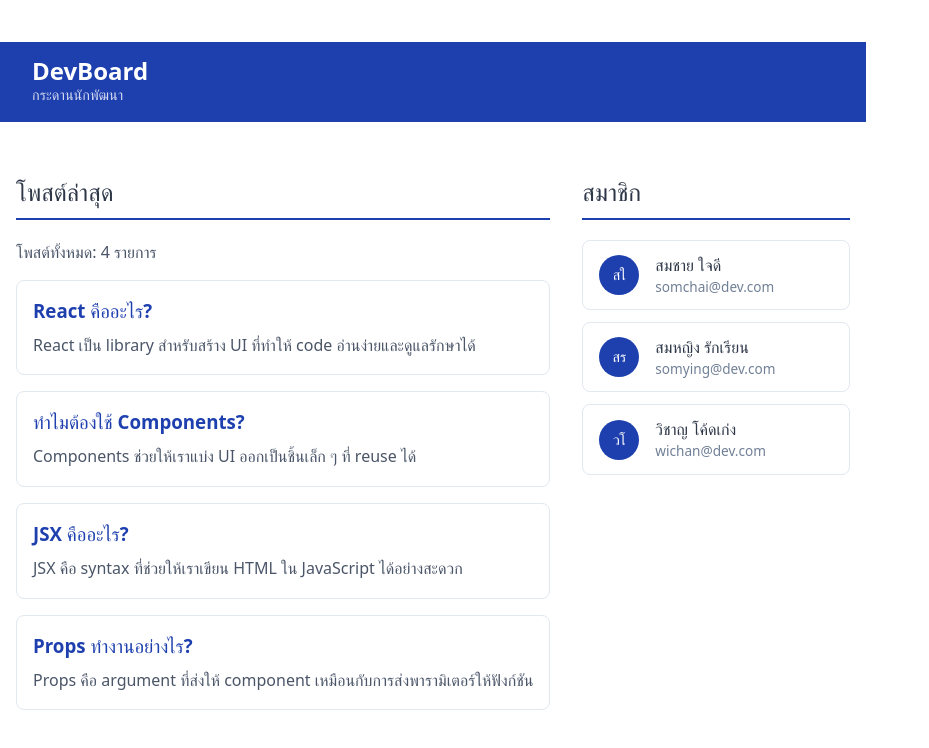
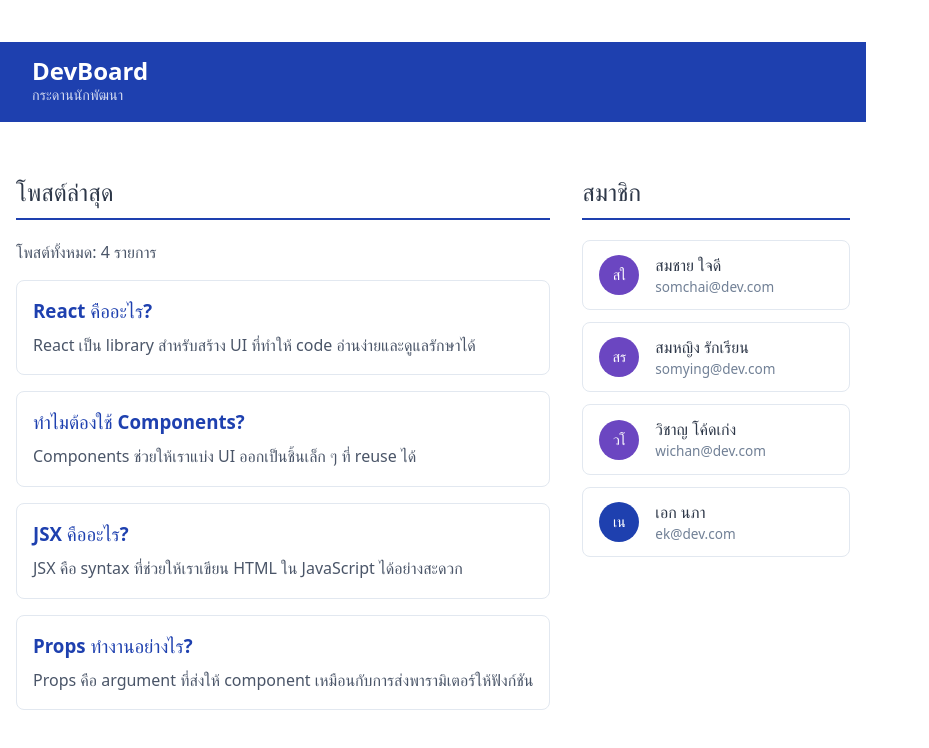
Before and after one commit to 67160196/devboard-67160196, a React (Vite) app: page / in a window 1280 px wide. Shown: the top 748 px of the page, without its empty margins (0-929 px from the left). Built offline with nearby package versions, Linux system fonts and the light colour scheme.

Commit message:
Avatar หลากสี

```diff
--- a/src/App.jsx
+++ b/src/App.jsx
@@ -29,6 +29,7 @@ const USERS = [
   { id: 1, name: "สมชาย ใจดี", email: "somchai@dev.com" },
   { id: 2, name: "สมหญิง รักเรียน", email: "somying@dev.com" },
   { id: 3, name: "วิชาญ โค้ดเก่ง", email: "wichan@dev.com" },
+  { id: 4, name: "เอก นภา", email: "ek@dev.com" },
 ];
 
 function App() {
--- a/src/components/UserCard.jsx
+++ b/src/components/UserCard.jsx
@@ -4,6 +4,23 @@ function UserCard({ name, email }) {
     .split(" ")
     .map((n) => n[0])
     .join("");
+
+  // เลือกสีตามตัวอักษรตัวแรกของชื่อ โดยใช้ charCodeAt % 3
+  const code = name.charCodeAt(0);
+  let avatarColor;
+  switch (code % 3) {
+    case 0:
+      avatarColor = "#1e40af"; // น้ำเงิน
+      break;
+    case 1:
+      avatarColor = "#047857"; // เขียว
+      break;
+    case 2:
+      avatarColor = "#6b46c1"; // ม่วง
+      break;
+    default:
+      avatarColor = "#1e40af";
+  }
 
   return (
     <div
@@ -22,7 +39,7 @@ function UserCard({ name, email }) {
         style={{
           width: "40px",
           height: "40px",
-          background: "#1e40af",
+          background: avatarColor,
           color: "white",
           borderRadius: "50%",
           display: "flex",
```
